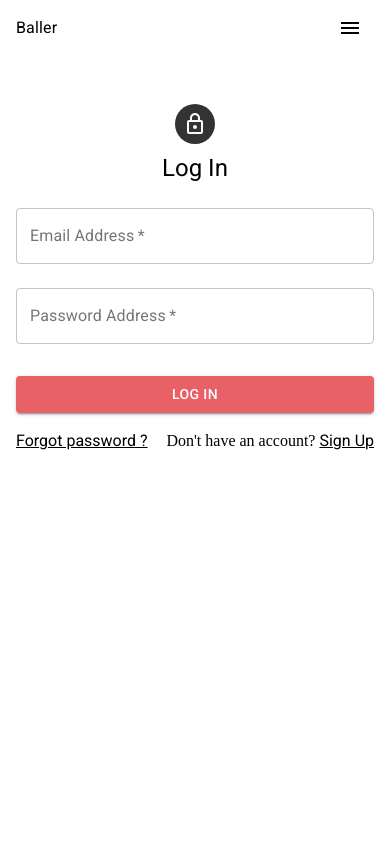
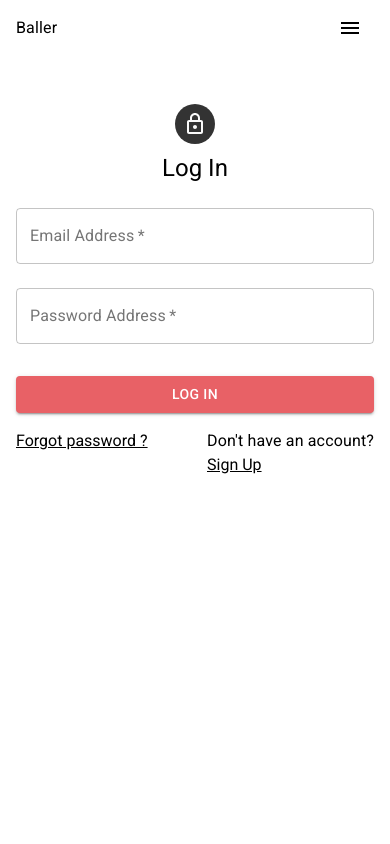
Before and after one commit to DariusPirvulescu/goco-test-client, a React (Create React App) app: page /login in a window 390 px wide. Shown: the top 844 px of the page. Built offline with nearby package versions, Linux system fonts and the light colour scheme.

Commit message:
Fix forms height, now optimize for small viewport while typing on mobile

```diff
--- a/src/components/molecules/LoginForm.js
+++ b/src/components/molecules/LoginForm.js
@@ -113,7 +113,7 @@ const LoginForm = () => {
             <Link to="/reset">Forgot password ?</Link>
           </Grid>
           <Grid item>
-            <span>{'Don\'t have an account?'}</span>{' '}
+            <Typography>{'Don\'t have an account?'}</Typography>{' '}
             <Link to="/register">{'Sign Up'}</Link>
           </Grid>
         </Grid>
--- a/src/components/molecules/RegisterForm.js
+++ b/src/components/molecules/RegisterForm.js
@@ -148,9 +148,7 @@ const RegisterForm = () => {
           )}
           <Grid container>
             <Grid item>
-              <span>Already have an account?</span>
-              {' '}
-              <Link to="/login">{'Log In'}</Link>
+              <Typography>Already have an account?</Typography> <Link to="/login">{'Log In'}</Link>
             </Grid>
           </Grid>
         </form>
--- a/src/components/molecules/ResetPasswordForm.js
+++ b/src/components/molecules/ResetPasswordForm.js
@@ -71,7 +71,7 @@ const ResetPasswordForm = () => {
         {res.error && <Alert severity="error">{res.error}</Alert>}
         <div className={classes.submit}>
           {res.loading ? (
-            <LoadSpinner />
+            <LoadSpinner alignCenter />
           ) : (
             <Button type="submit" fullWidth variant="contained" color="primary">
               Reset my password
--- a/src/components/organisms/Authenticate.js
+++ b/src/components/organisms/Authenticate.js
@@ -8,7 +8,7 @@ import RegisterForm from 'components/molecules/RegisterForm';
 
 const useStyles = makeStyles((theme) => ({
   root: {
-    height: '90vh',
+    minHeight: '90vh',
   },
 
   image: {
```
